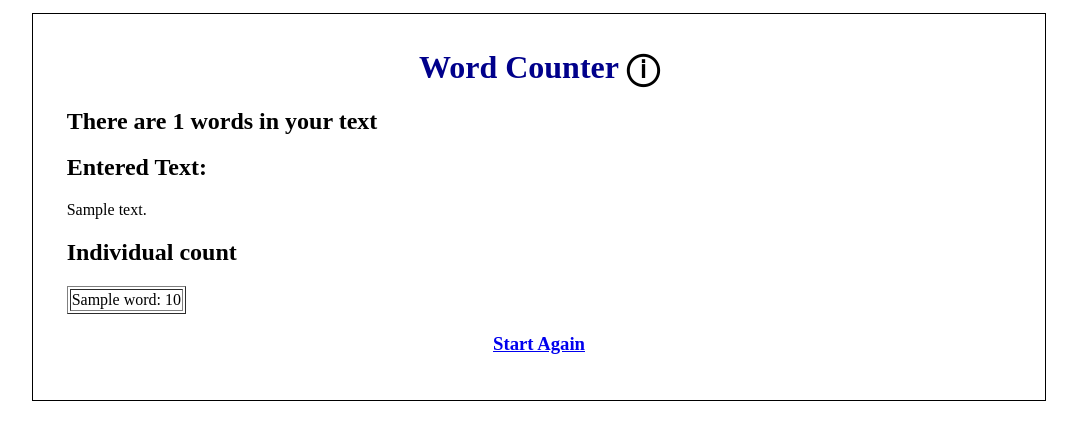
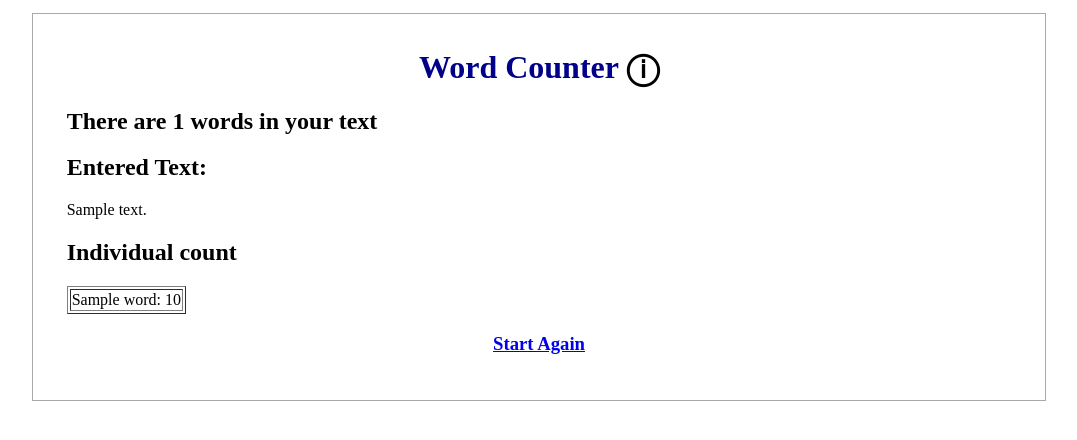
Before and after one commit to hireign/word-counter-django, a Django app: template templates/count.html in a window 1280 px wide. Shown: the top 440 px of the page, without its empty margins (101-1178 px from the left). Run offline with Django 3.2, Linux system fonts and the light colour scheme; the template is opened without the code that fills it: most values are stand-ins (such as "Sample title", 1, 10 or a date in 2020).

Commit message:
changed border color

```diff
--- a/templates/about.html
+++ b/templates/about.html
@@ -9,7 +9,7 @@
   <!-- <link rel="stylesheet" href="css/styles.css?v=1.0"> -->
 </head>
 
-<body style="margin: 10pt 100pt 25pt 100pt; border:solid 1pt; padding: 10pt 25pt 20pt 25pt">
+<body style="margin: 10pt 100pt 25pt 100pt; border:solid 1pt; padding: 10pt 25pt 20pt 25pt; border-color:gray">
   <center>
     <h1><a style="text-decoration:none; color:darkblue" href="{% url 'home' %}">Word Counter</a> <a style="text-decoration:none; color:black" href="{% url 'about' %}"> &#9432</a></h1>
   </center>
--- a/templates/count.html
+++ b/templates/count.html
@@ -8,7 +8,7 @@
   <meta name="author" content="Hireign">
 </head>
 
-<body style="margin: 10pt 100pt 25pt 100pt; border:solid 1pt; padding: 10pt 25pt 20pt 25pt">
+<body style="margin: 10pt 100pt 25pt 100pt; border:solid 1pt; padding: 10pt 25pt 20pt 25pt; border-color:#aaaaaa">
   <center>
     <h1><a style="text-decoration:none; color:darkblue" href="{% url 'home' %}">Word Counter</a>  <a style="text-decoration:none; color:black" href="{% url 'about' %}"> &#9432</a></h1>
   </center>
--- a/templates/home.html
+++ b/templates/home.html
@@ -9,7 +9,7 @@
   <!-- <link rel="stylesheet" href="css/styles.css?v=1.0"> -->
 </head>
 
-<body style="margin: 10pt 100pt 25pt 100pt; border:solid 1pt; padding: 10pt 25pt 20pt 25pt">
+<body style="margin: 10pt 100pt 25pt 100pt; border:solid 1pt; padding: 10pt 25pt 20pt 25pt; border-color:#aaaaaa">
   <center>
     <h1><a style="text-decoration:none; color:darkblue" href="{% url 'home' %}">Word Counter</a>  <a style="text-decoration:none; color:black" href="{% url 'about' %}"> &#9432</a></h1>
     <form action="{% url 'count' %}">
```
